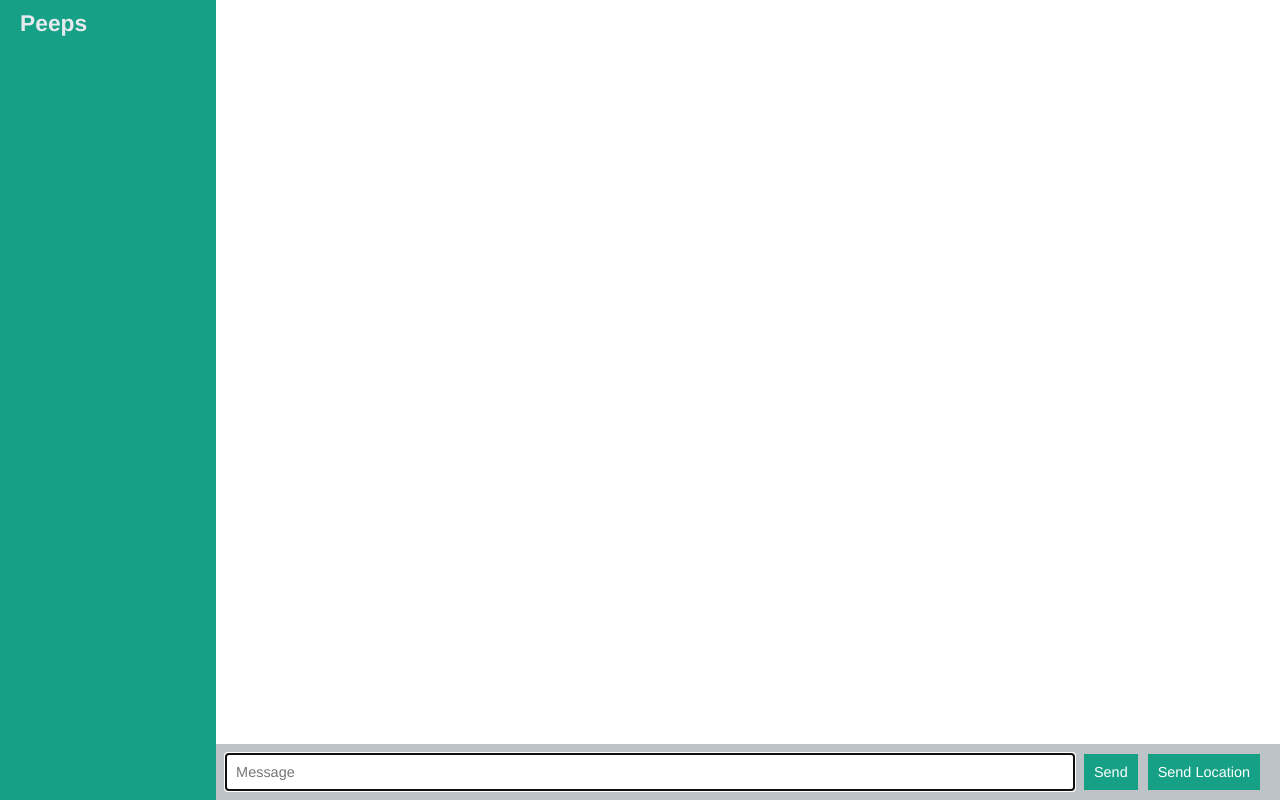
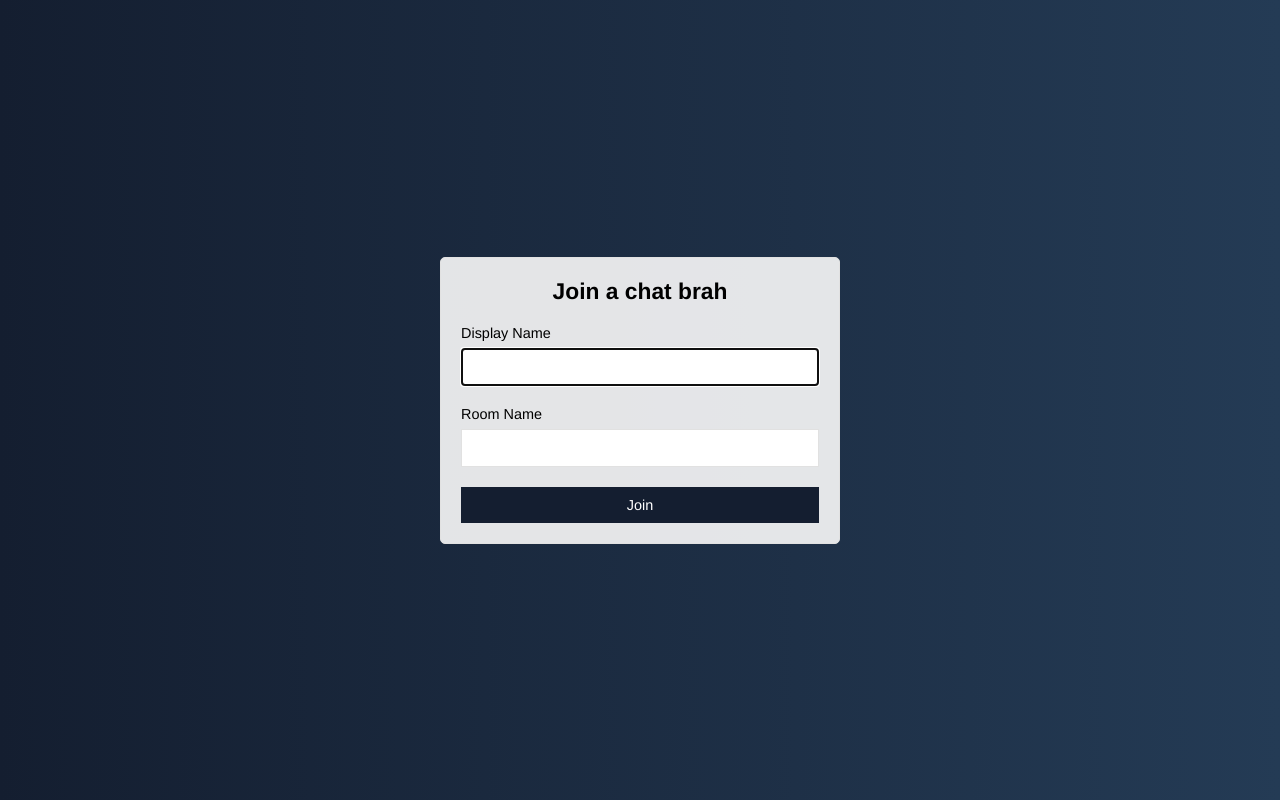
Before and after one commit to Afreda323/Realtime-Chat-App, a website: page public/index.html in a window 1280 px wide. Drawn offline with nearby package versions, Linux system fonts and the light colour scheme; no server answers.

Commit message:
Added Join page

```diff
--- a/public/css/style.css
+++ b/public/css/style.css
@@ -20,7 +20,7 @@ h3 {
 
 button {
   border: none;
-  background: rgba(22, 160, 133,1.0);
+  background: #141e30;
   color: white;
   cursor: pointer;
   padding: 10px;
@@ -30,14 +30,15 @@ button {
 
 button:hover {
   border: none;
-  background: rgba(22, 160, 133,0.8);
+  background: #243b55;
   color: white;
   padding: 10px;
 }
 
 button:disabled {
   cursor: default;
-  background: rgba(22, 160, 133,0.5));
+  background: #243b55;
+  opacity: .7;
 }
 
 .centered-form {
@@ -51,8 +52,8 @@ button:disabled {
   width: 100vw;
   -webkit-box-pack: center;
       -ms-flex-pack: center;
-          justify-content: center; /* ff3.6+ */ /* safari4+,chrome */ /* safari5.1+,chrome10+ */ /* opera 11.10+ */ /* ie10+ */
-  background: rgba(22, 160, 133,1.0);
+          justify-content: center;
+  background: linear-gradient(to right, #141e30, #243b55);
 }
 
 .centered-form__form {
@@ -61,7 +62,8 @@ button:disabled {
   border-radius: 5px;
   padding: 0px 20px;
   margin: 20px;
-  width: 230px;
+  width: 400px;
+  max-width: 100%;
 }
 
 .form-field {
@@ -91,8 +93,8 @@ button:disabled {
 .chat__sidebar {
   overflow-y: scroll;
   width: 260px;
-  height: 100vh; /* ff3.6+ */ /* safari4+,chrome */ /* safari5.1+,chrome10+ */ /* opera 11.10+ */ /* ie10+ */
-  background: rgba(22, 160, 133,1.0);
+  height: 100vh;
+  background: linear-gradient(to right, #141e30, #243b55);
 }
 
 .chat__sidebar h3 {
--- a/public/index.html
+++ b/public/index.html
@@ -2,57 +2,31 @@
 <html lang="en">
 
 <head>
-    <title>Chat App</title>
+    <title>Join | Chit</title>
     <meta charset="UTF-8">
     <meta name="viewport" content="width=device-width, initial-scale=1">
-    <link href="/css/style.css" rel="stylesheet">
+    <link href="css/style.css" rel="stylesheet">
 </head>
 
-<body class="chat">
-
-    <div class="chat__sidebar">
-        <h3>Peeps</h3>
-        <div id="users"></div>
+<body class="centered-form">
+    <div class="centered-form__form">
+        <form action='/chat'>
+            <div class="form-field">
+                <h3>Join a chat brah</h3>
+            </div>
+            <div class="form-field">
+                <label for="name">Display Name</label>
+                <input type="text" name="name" autofocus/>
+            </div>
+            <div class="form-field">
+                <label for="room">Room Name</label>
+                <input type="text" name="room" autofocus/>
+            </div>
+            <div class="form-field">
+                <button>Join</button>
+            </div>
+        </form>
     </div>
-    <div class="chat__main">
-        <ol class="chat__messages" id="messages"></ol>
-
-        <div class="chat__footer">
-            <form id='message-form'>
-            <input autocomplete="off" autofocus id="message-text" name='message' placeholder='Message' type='text' />
-            <button>Send</button>
-            <button id='send-location'>Send Location</button>
-        </form>
-        </div>
-    </div>
-    <script id='message-template' type='x-tmpl-mustache'>
-        <li class='message'>
-            <div class="message__title">
-                <h4>{{from}}</h4>
-                <span>{{time}}</span>
-            </div>
-            <div class='message__body'>
-                <p>{{text}}</p>
-            </div>
-        </li>
-    </script>
-    <script id='location-message-template' type='x-tmpl-mustache'>
-        <li class='message'>
-            <div class="message__title">
-                <h4>{{from}}</h4>
-                <span>{{time}}</span>
-            </div>
-            <div class='message__body'>
-                <a target="_blank" href="{{url}}">My Current Location</a>
-            </div>
-        </li>
-    </script>
-    <script src='/js/libs/jquery-3.2.1.min.js'></script>
-    <script src='/js/libs/moment.js'></script>
-    <script src='/js/libs/mustache.js'></script>
-    <script src="/reload/reload.js"></script>
-    <script src='/socket.io/socket.io.js'></script>
-    <script src='/js/index.js'></script>
 </body>
 
 </html>
```
Also changed, not shown: public/chat/index.html (added, +58 -0 lines), public/js/chat.js (renamed from public/js/index.js).
